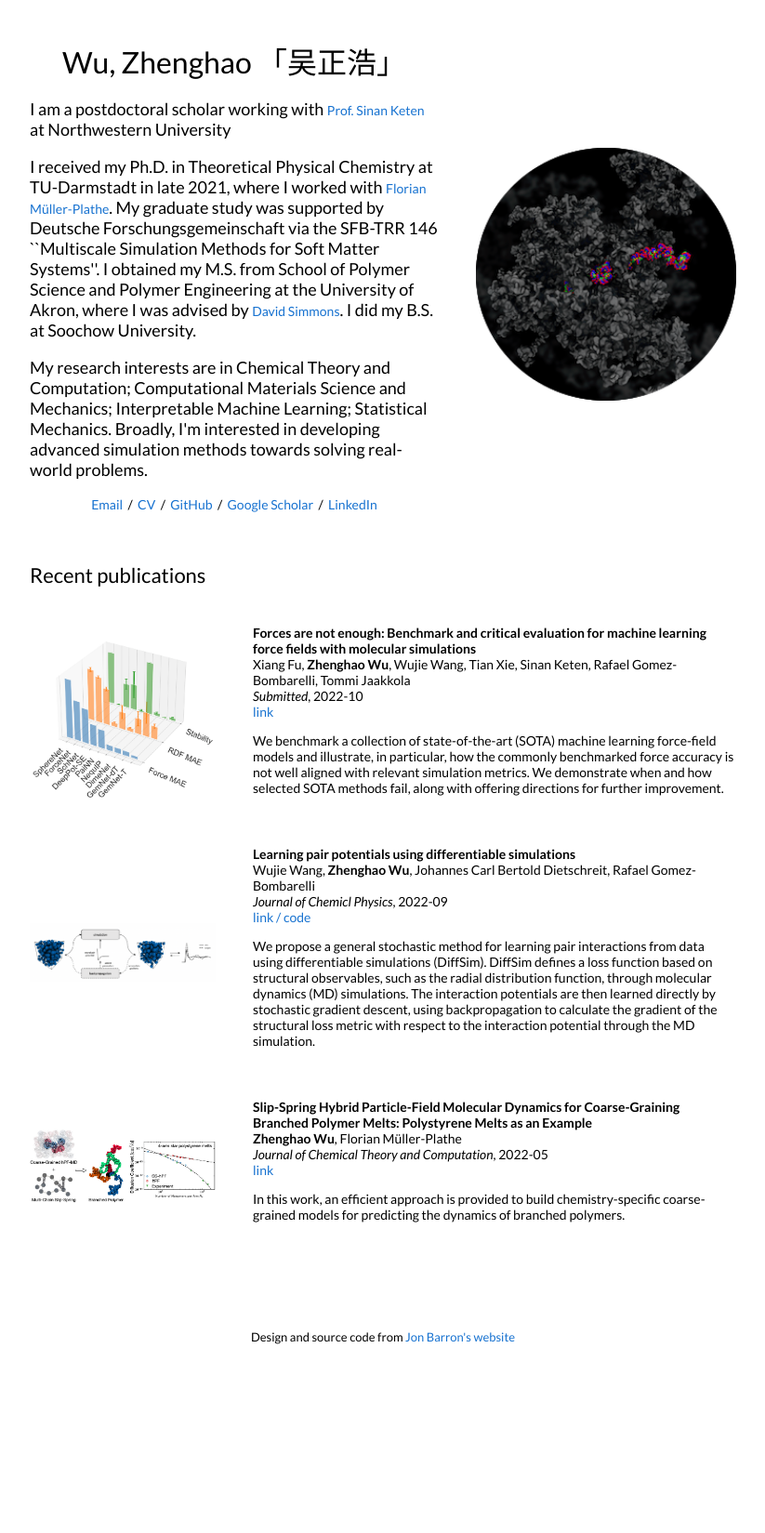
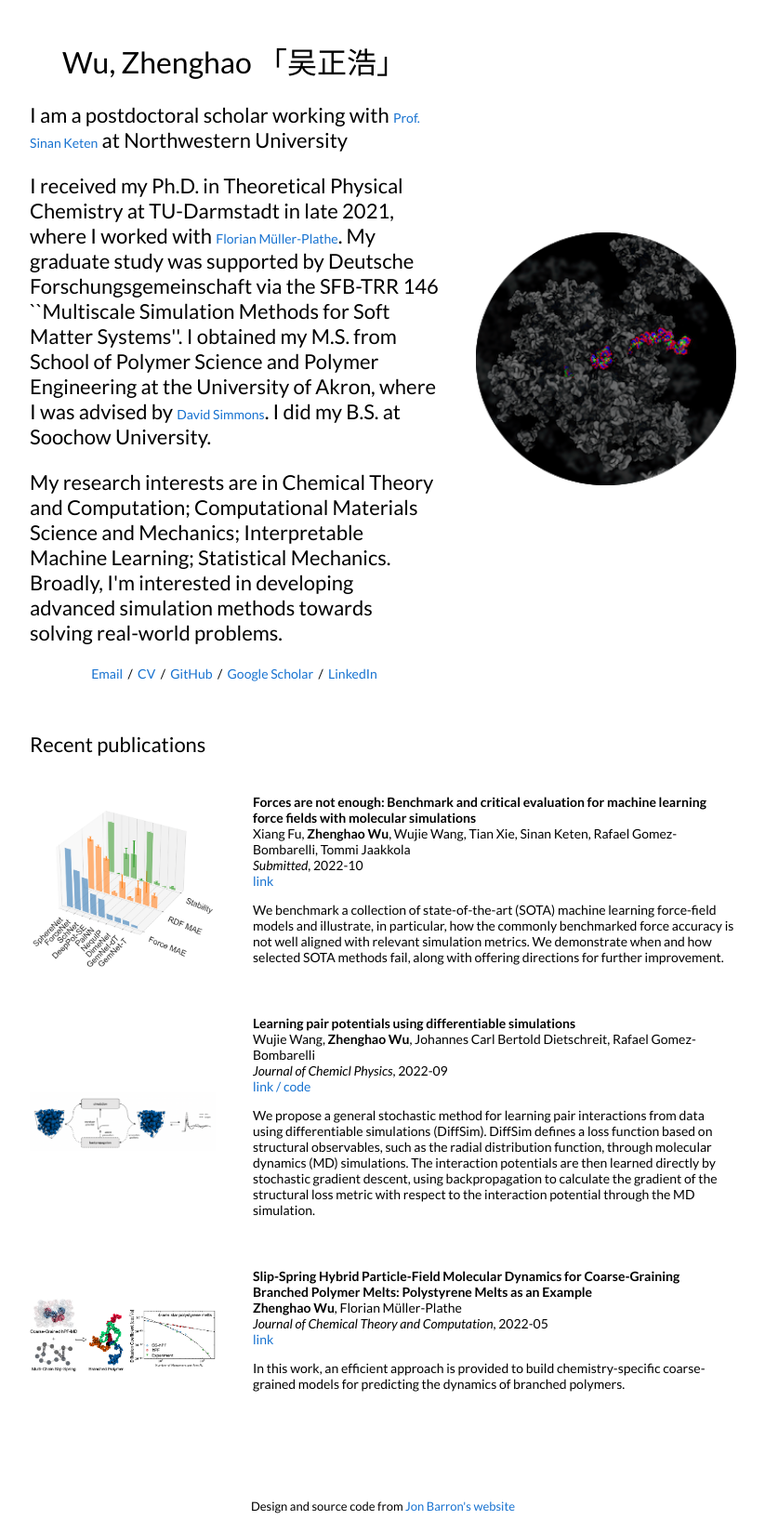
Before and after one commit to Chenghao-Wu/Chenghao-Wu.github.io, a Jekyll site: the page built from _posts/2022-10-13-TMLR2023.markdown, in a window 1280 px wide. Shown: the whole page at 93% size, without its empty margins (228-1051 px from the left). Built offline with Jekyll 4.4.1, drawn with Linux system fonts in a browser that asks for light colours; before the commit the page ends 1467 px from its top, so only the background shows below that.

Commit message:
update self

```diff
--- a/_layouts/default.html
+++ b/_layouts/default.html
@@ -27,12 +27,12 @@
               <h1>
                 Wu, Zhenghao 「吴正浩」
               </h1>
-              <p style="font-size:18px">I am a postdoctoral scholar working with <a href="https://www.keten-group.northwestern.edu/">Prof. Sinan Keten</a> at Northwestern University
+              <p style="font-size:22px">I am a postdoctoral scholar working with <a href="https://www.keten-group.northwestern.edu/">Prof. Sinan Keten</a> at Northwestern University
               </p>
-              <p style="font-size:18px">
+              <p style="font-size:22px">
                 I received my Ph.D. in Theoretical Physical Chemistry at TU-Darmstadt in late 2021, where I worked with <a href="https://en.wikipedia.org/wiki/Florian_M%C3%BCller-Plathe">Florian Müller-Plathe</a>. My graduate study was supported by Deutsche Forschungsgemeinschaft via the SFB-TRR 146 ``Multiscale Simulation Methods for Soft Matter Systems''. I obtained my M.S. from School of Polymer Science and Polymer Engineering at the University of Akron, where I was advised by <a href="https://www.usf.edu/engineering/chbme/people/dssimmons.aspx">David Simmons</a>. I did my B.S. at Soochow University.
               </p>
-              <p style="font-size:18px">
+              <p style="font-size:22px">
                 My research interests are in Chemical Theory and Computation; Computational Materials Science and Mechanics; Interpretable Machine Learning; Statistical Mechanics. Broadly, I'm interested in developing advanced simulation methods towards solving real-world problems.
               </p>
               <p style="text-align:center">
```
